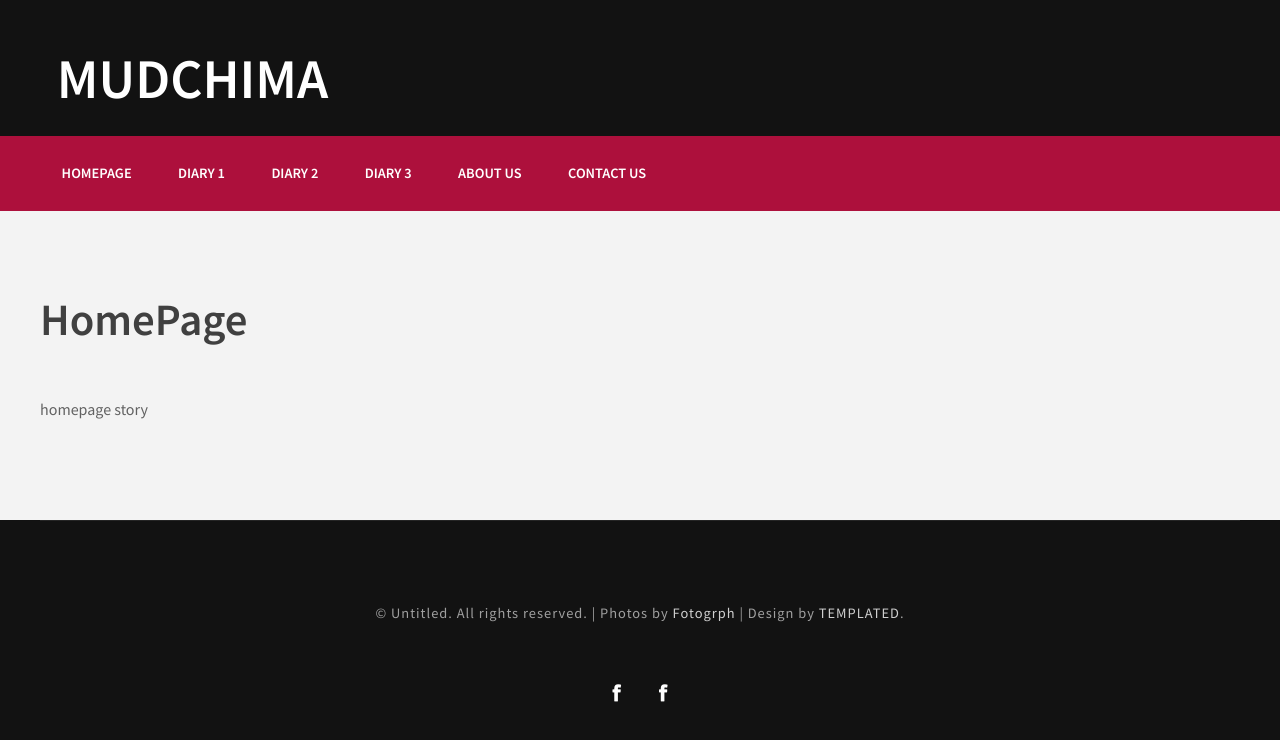
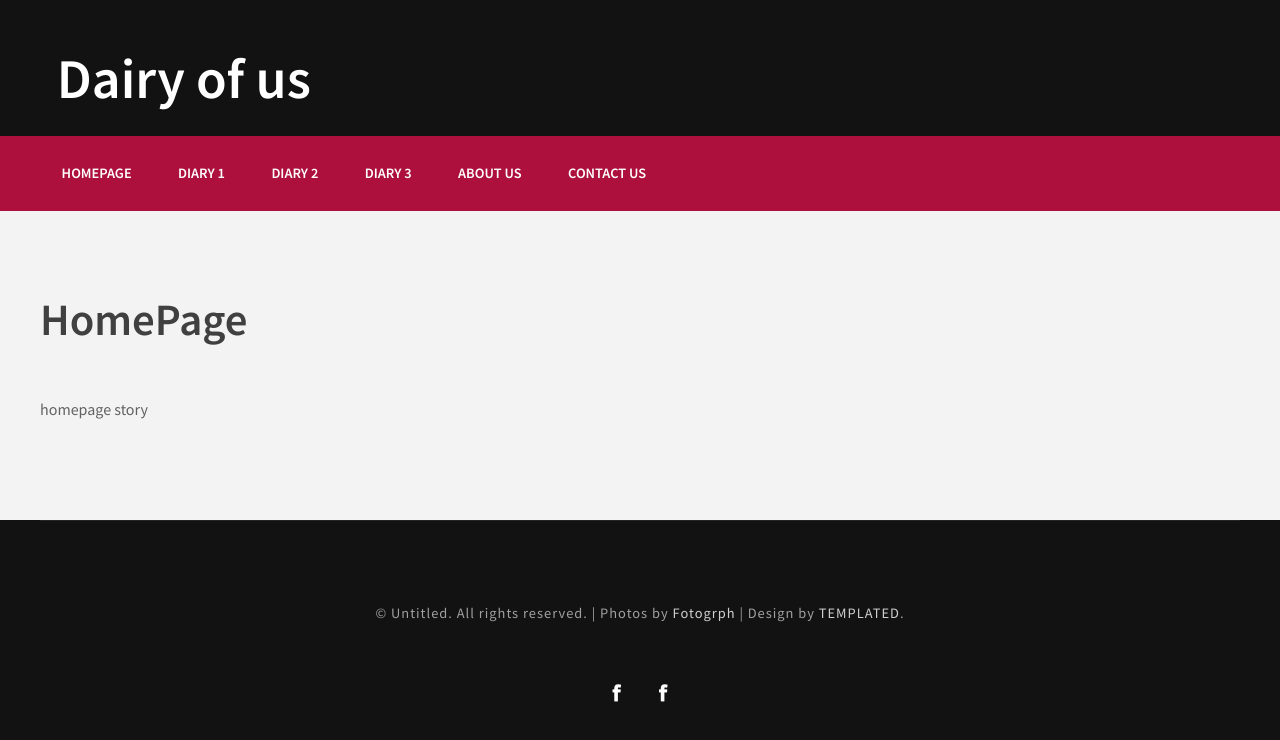
Before and after one commit to MudchimaFMS/Diaryofus2, a plain HTML site: page index.html in a window 1280 px wide. Drawn offline with Linux system fonts and the light colour scheme.

Commit message:
mudchima

```diff
--- a/index.html
+++ b/index.html
@@ -27,7 +27,7 @@ Released   : 20131223
 <div id="header-wrapper">
 	<div id="header" class="container">
 		<div id="logo">
-			<h1><a href="#">MUDCHIMA</a></h1>
+			<h1><a href="#">Dairy of us</a></h1>
 		</div>
 	</div>
 	<div id="menu-wrapper">
```
